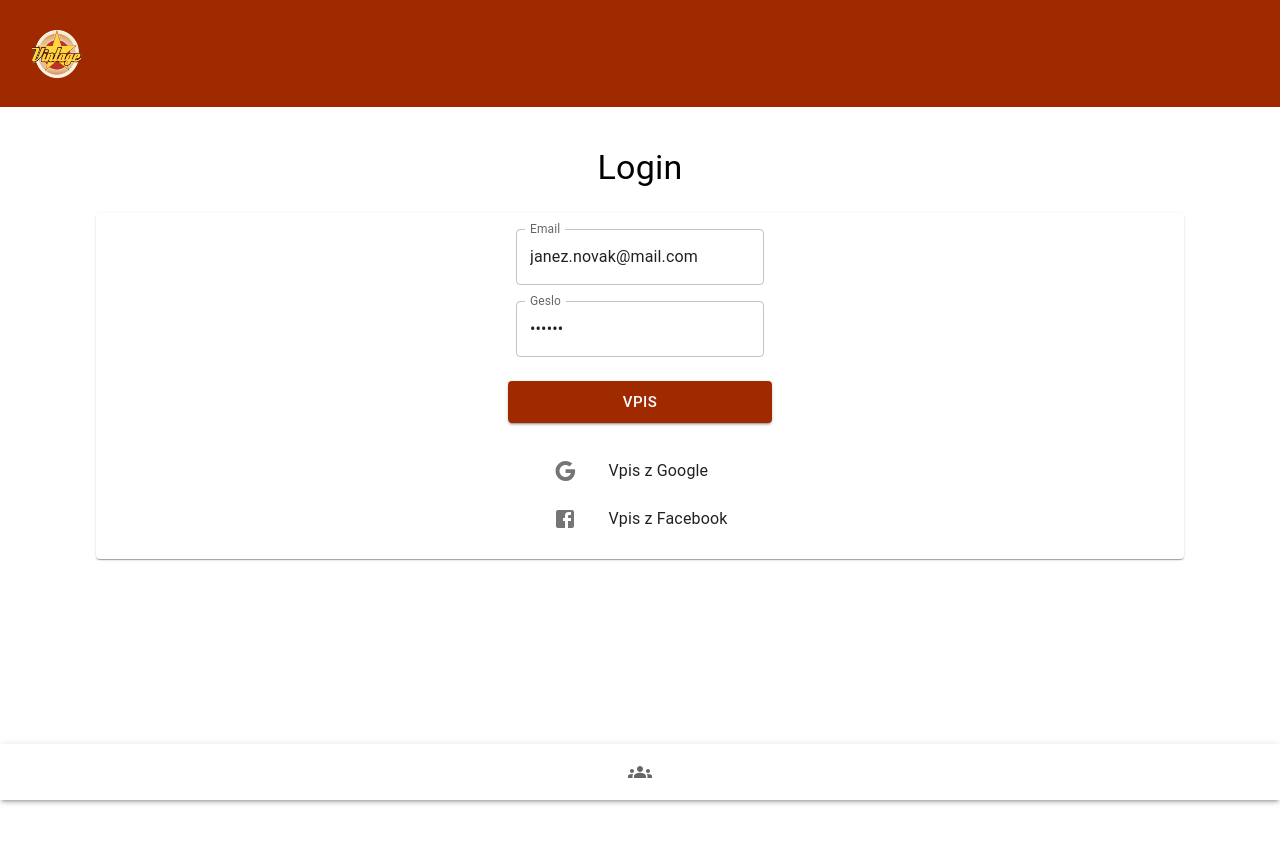
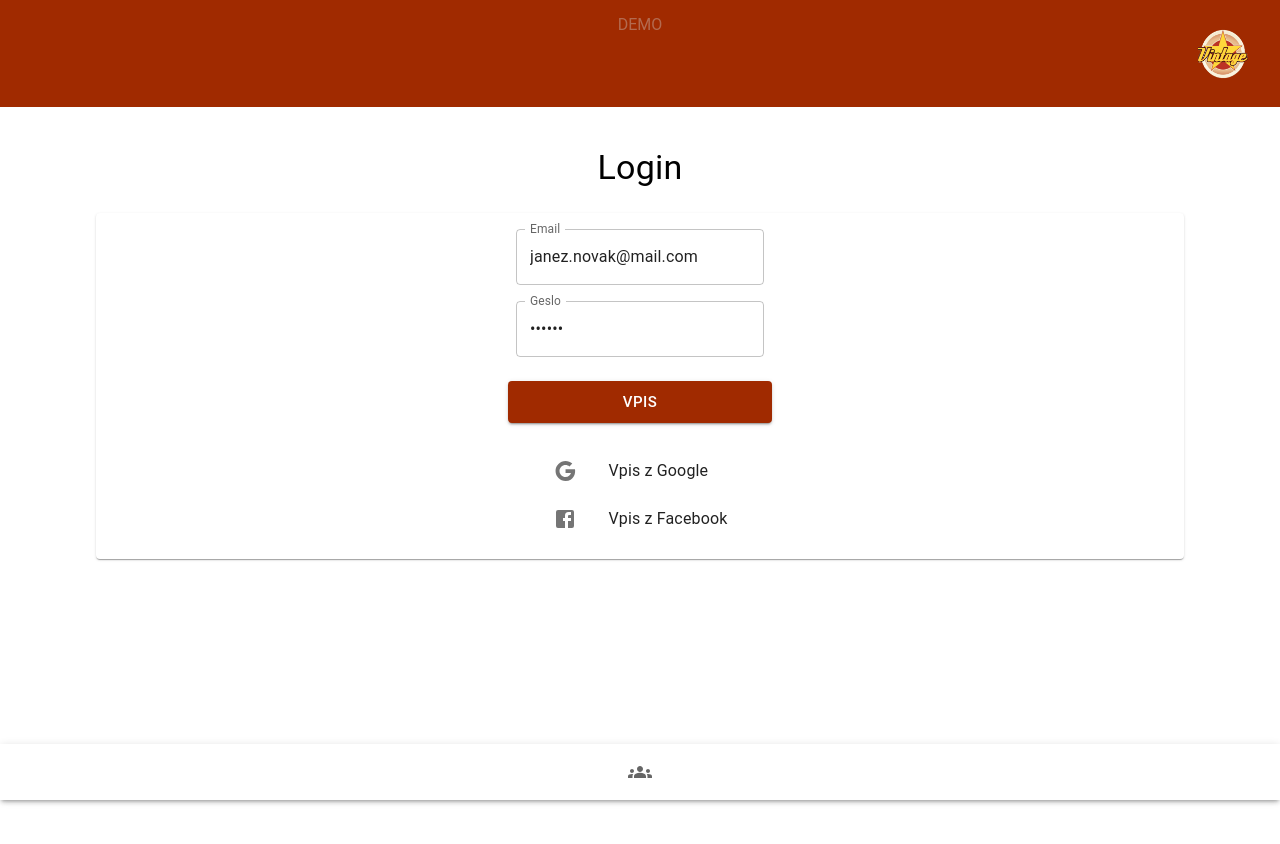
Before and after one commit to hktari/vintage-swing-poc, a Gatsby site: page /login in a window 1280 px wide. Built offline with nearby package versions, Linux system fonts and the light colour scheme; Gatsby itself is replaced by a stand-in of ours.

Commit message:
add demo text

```diff
--- a/src/components/Header.jsx
+++ b/src/components/Header.jsx
@@ -1,6 +1,6 @@
 import * as React from "react"
 import { Link } from "gatsby"
-import { Box, IconButton } from "@mui/material"
+import { Box, IconButton, Typography } from "@mui/material"
 import { StaticImage } from "gatsby-plugin-image"
 import logo from "../images/logo.png"
 import ArrowBackIosIcon from "@mui/icons-material/ArrowBackIos"
@@ -16,7 +16,7 @@ const Header = ({ siteTitle, location }) => {
   }
 
   return (
-    <header>
+    <header style={{ position: "relative" }}>
       <Box
         sx={{
           py: 2,
@@ -28,13 +28,30 @@ const Header = ({ siteTitle, location }) => {
           height: "75px",
         }}
       >
-        {!topLevelLocation && (
-          <IconButton aria-label="navigate back" onClick={onNavigateBack}>
-            <ArrowBackIosIcon sx={{ color: "primary.contrastText" }} />
-          </IconButton>
-        )}
+        <Box>
+          {!topLevelLocation && (
+            <IconButton aria-label="navigate back" onClick={onNavigateBack}>
+              <ArrowBackIosIcon sx={{ color: "primary.contrastText" }} />
+            </IconButton>
+          )}
+        </Box>
         <img src={logo} height={50} alt="vintage swing logo" />
       </Box>
+
+      <Typography
+        variant="subtitle"
+        component={"span"}
+        color={"lightgray"}
+        sx={{
+          opacity: 0.375,
+          position: "absolute",
+          top: "15px",
+          left: "50%",
+          transform: "translateX(-50%)",
+        }}
+      >
+        DEMO
+      </Typography>
     </header>
   )
 }
```
